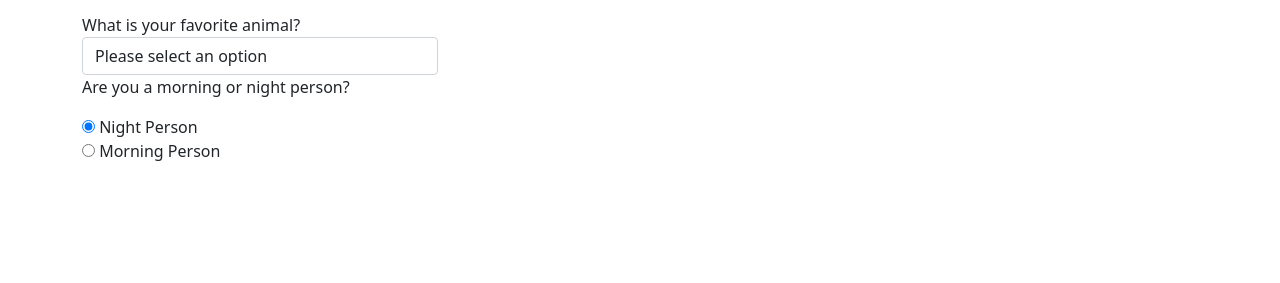
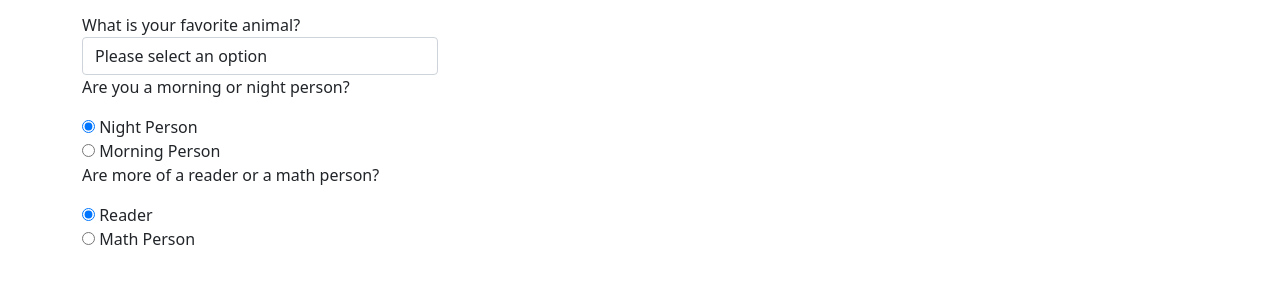
Before and after one commit to OLGON92/language-suggester, a plain HTML site: page index.html in a window 1280 px wide. Shown: the part 107-390 px from the top of the page. Drawn offline with Linux system fonts and the light colour scheme.

Commit message:
add a third question.

```diff
--- a/index.html
+++ b/index.html
@@ -42,3 +42,18 @@
           </div>
         </div>
         <div class="form-group">
+          <div class="radio">
+          <p>Are more of a reader or a math person?</p>
+            <label>
+              <input type="radio" name="math-reader" value="Reader" checked>
+              Reader
+            </label>
+          </div>
+          <div class="radio">
+            <label>
+              <input type="radio" name="math-reader" value="Math">
+              Math Person
+            </label>
+          </div>
+        </div>
+        <div class="form-group">
```
